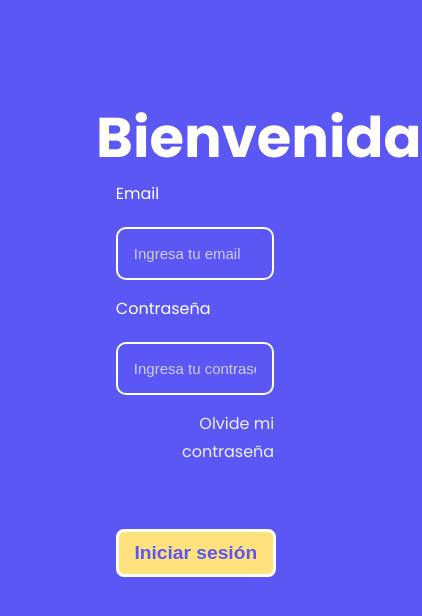
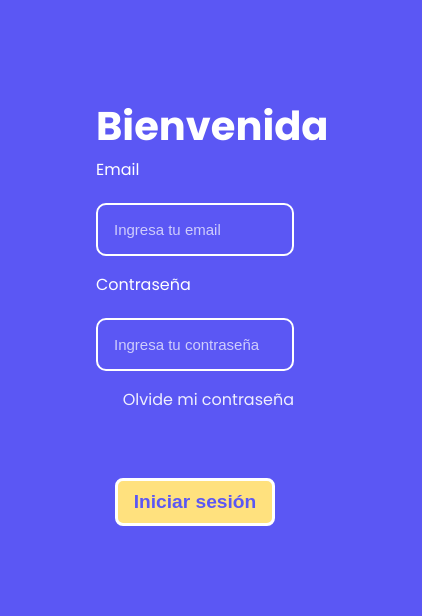
Before and after one commit to ArmandoArV/hackathon-morelos-ZZZZ-Front, a React (Create React App) app: page /iniciar-sesion in a window 390 px wide. Shown: the top 616 px of the page, 422 px wide, since content can reach past the window. Built offline with nearby package versions, Linux system fonts and the light colour scheme.

Commit message:
login responsiveness

```diff
--- a/src/Pages/cuenta/login.css
+++ b/src/Pages/cuenta/login.css
@@ -30,10 +30,10 @@
   height: 50%;
 }
 
-form input{
+form input {
   width: 100%;
-    border-radius: 10px ;
-    border:2px white solid;
+  border-radius: 10px;
+  border: 2px white solid;
   background: transparent;
   margin-bottom: 15px;
   margin-top: 20px;
@@ -44,29 +44,101 @@ form input{
   resize: none;
 }
 
-form label{
+form label {
   text-align: left;
-    color:white;
+  color: white;
   font-weight: 400;
 }
 
-.contra{
+.contra {
   opacity: 0.9;
   text-align: right;
 }
 
-.btn-submitt-login{
+.btn-submitt-login {
   background-color: var(--amarillo);
-    height:3rem;
-    width:10rem;
+  height: 3rem;
+  width: 10rem;
   border-radius: 0.5rem;
   border: 3px white solid;
   font-size: 18px;
-    font-weight:600;
+  font-weight: 600;
   margin-top: 4rem;
   color: var(--morado-rey);
 }
 
-form ::placeholder{
-    color: rgba(255,255,255,0.7);
+form ::placeholder {
+  color: rgba(255, 255, 255, 0.7);
 }
+
+@media (max-width: 767px) {
+  .login-container {
+    height: 100%;
+    width: 100%;
+  }
+
+  .title {
+    height: 10%;
+    width: 100%;
+  }
+
+  .title h1 {
+    font-size: 2.5rem;
+  }
+
+  .form-login-container {
+    height: 80%;
+    width: 100%;
+    display: flex;
+    flex-direction: column;
+  }
+
+  .wrapper {
+    display: flex;
+    flex-direction: column;
+    justify-content: center;
+    width: 100%;
+    height: 50%;
+  }
+
+  form input {
+    width: 100%;
+    border-radius: 10px;
+    border: 2px white solid;
+    background: transparent;
+    margin-bottom: 15px;
+    margin-top: 20px;
+    font-size: 15px;
+    padding: 1rem;
+    color: var(--deep-marine);
+    font-family: Arial, Helvetica, sans-serif;
+    resize: none;
+  }
+
+  form label {
+    text-align: left;
+    color: white;
+    font-weight: 400;
+  }
+
+  .contra {
+    opacity: 0.9;
+    text-align: right;
+  }
+
+  .btn-submitt-login {
+    background-color: var(--amarillo);
+    height: 3rem;
+    width: 10rem;
+    border-radius: 0.5rem;
+    border: 3px white solid;
+    font-size: 18px;
+    font-weight: 600;
+    margin-top: 4rem;
+    color: var(--morado-rey);
+  }
+
+  form ::placeholder {
+    color: rgba(255, 255, 255, 0.7);
+  }
+}
```
Also changed, not shown: src/App.jsx (+5 -6 lines), src/Pages/cuenta/Login.jsx (+32 -20 lines). Lines whose indentation alone changed are shown as unchanged.
